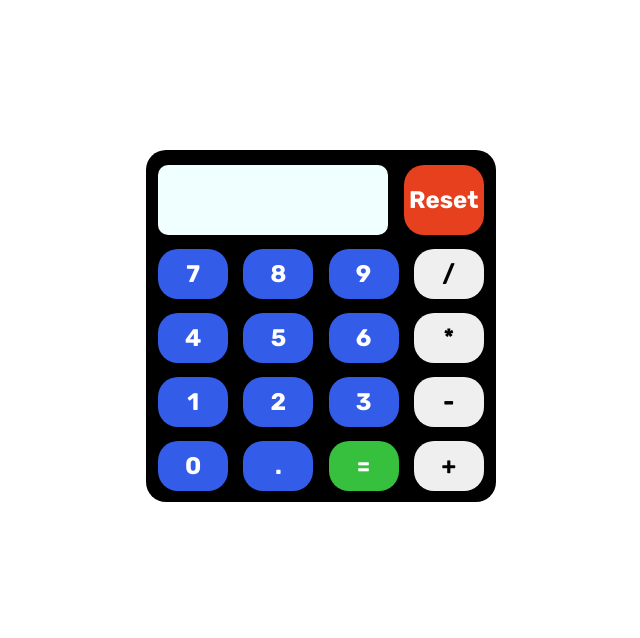
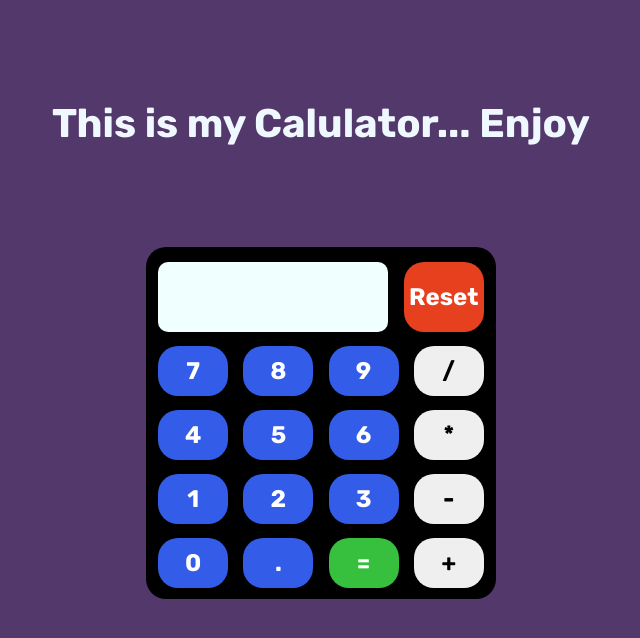
Before and after one commit to caramalizedbutter/calculator, a plain HTML site: page index.html in a window 1280 px wide. Shown: the whole page, without its empty margins (319-959 px from the left). Drawn offline with Linux system fonts and the light colour scheme.

Commit message:
added h1 and a purplish bg

```diff
--- a/index.html
+++ b/index.html
@@ -13,6 +13,8 @@
 </head>
 
 <body>
+
+    <h1>This is my Calulator... Enjoy</h1>
 
     <div id="sheet">
 
--- a/style.css
+++ b/style.css
@@ -2,6 +2,19 @@
     box-sizing:border-box;
     margin:0;
     padding:0;
+}
+
+body{
+    background-color:rgba(39, 4, 69, 0.792);
+}
+
+h1{
+    margin-top:100px;
+    text-align:center;
+    font-family: 'Rubik', sans-serif;
+    font-size:40px;
+    font-weight:bolder;
+    color:aliceblue;
 }
 
 #screen,button{
@@ -34,7 +47,7 @@ button.equals{
     display:flex;
     flex-wrap:nowrap;
     justify-content:center;
-    margin-top:150px;
+    margin-top:100px;
 }
 
 #screen{
```
